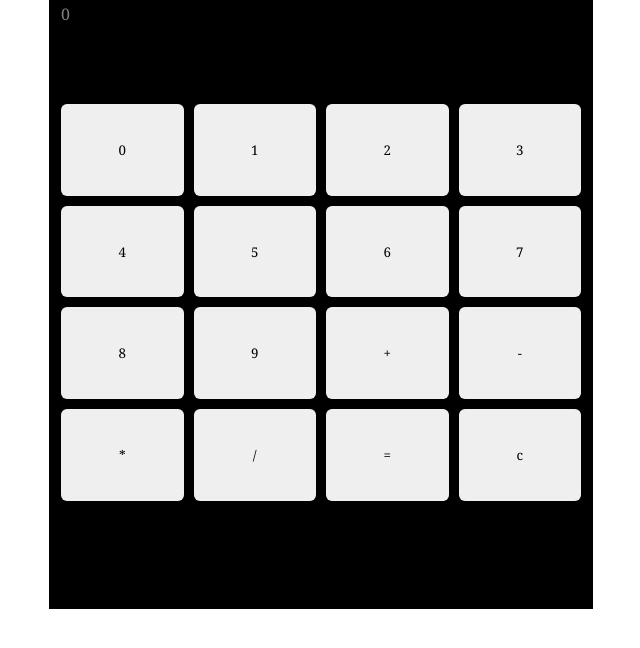
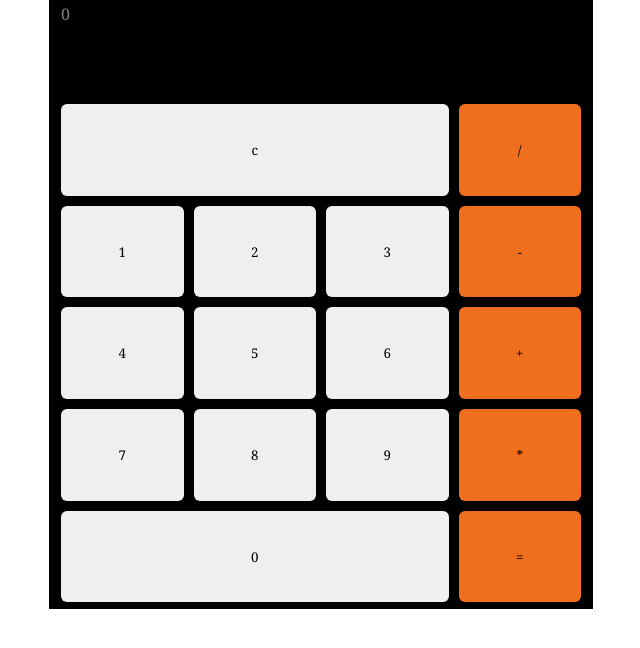
Before and after one commit to Oliviier-dev/calculator, a plain HTML site: page index.html in a window 1280 px wide. Shown: the part 110-758 px from the top of the page, without its empty margins (319-959 px from the left). Drawn offline with Linux system fonts and the light colour scheme.

Commit message:
Modified some html to have better styles

```diff
--- a/index.html
+++ b/index.html
@@ -12,7 +12,7 @@
         <h3>Calculator</h3>
         <div class="wrapper">
             <div class="display">0</div>
-            <button value="0">0</button>
+            <button value="0" class="zero">0</button>
             <button value="1">1</button>
             <button value="2">2</button>
             <button value="3">3</button>
@@ -22,12 +22,12 @@
             <button value="7">7</button>
             <button value="8">8</button>
             <button value="9">9</button>
-            <button value="+">+</button>
-            <button value="-">-</button>
-            <button value="*">*</button>
-            <button value="/">/</button>
-            <button value="=">=</button>
-            <button value="clear">c</button>
+            <button value="+" class="add op">+</button>
+            <button value="-" class="subtract op">-</button>
+            <button value="*" class="multiply op">*</button>
+            <button value="/" class="divide op">/</button>
+            <button value="clear" class="reset">c</button>
+            <button value="=" class="equal op">=</button>
         </div>
     </div>
     <script src="script.js"></script>
```
